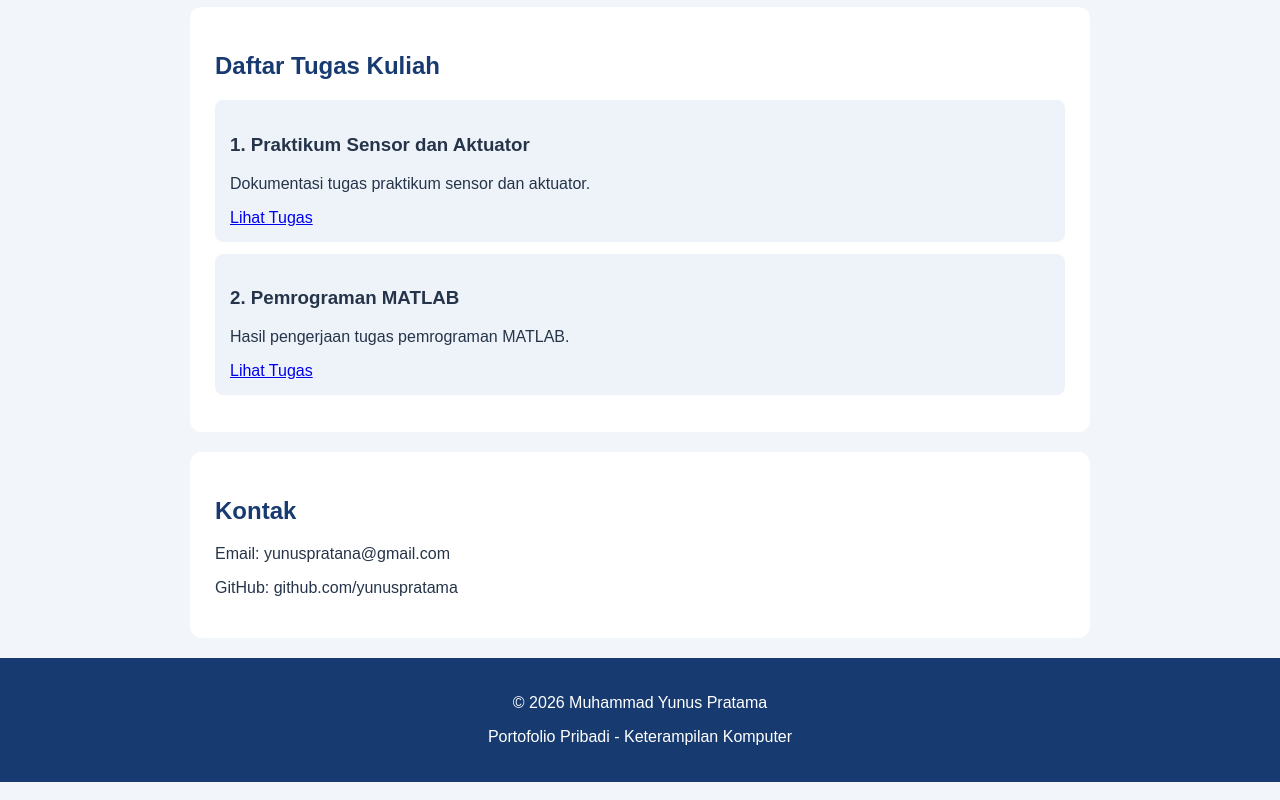
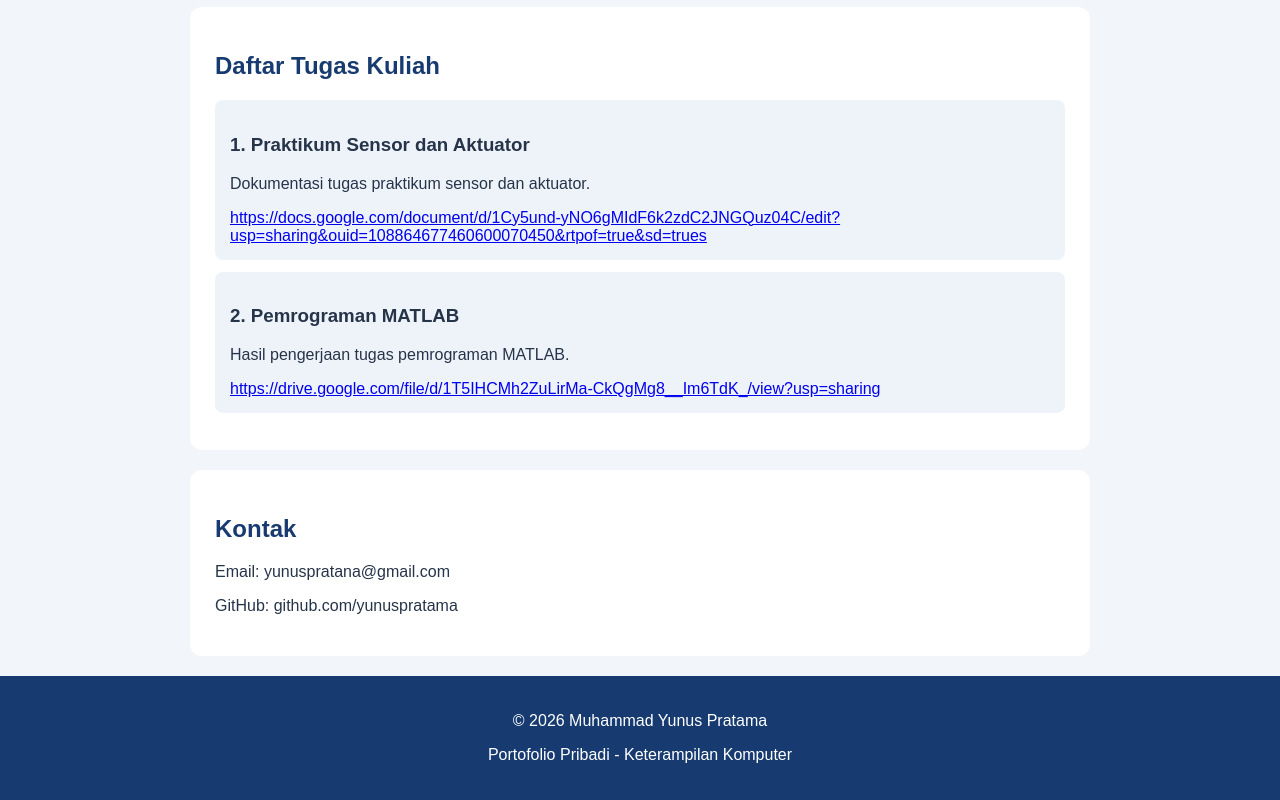
Before and after one commit to yunuspratana-cloud/muhammadyunusp.github.io, a plain HTML site: page index.html in a window 1280 px wide. Shown: the part 956-1756 px from the top of the page. Drawn offline with Linux system fonts and the light colour scheme.

Commit message:
Update index.html

```diff
--- a/index.html
+++ b/index.html
@@ -113,13 +113,13 @@
     <div class="project">
         <h3>1. Praktikum Sensor dan Aktuator</h3>
         <p>Dokumentasi tugas praktikum sensor dan aktuator.</p>
-        <a href="#">Lihat Tugas</a>
+        <a href="#">https://docs.google.com/document/d/1Cy5und-yNO6gMIdF6k2zdC2JNGQuz04C/edit?usp=sharing&ouid=108864677460600070450&rtpof=true&sd=trues</a>
     </div>
 
     <div class="project">
         <h3>2. Pemrograman MATLAB</h3>
         <p>Hasil pengerjaan tugas pemrograman MATLAB.</p>
-        <a href="#">Lihat Tugas</a>
+        <a href="#">https://drive.google.com/file/d/1T5IHCMh2ZuLirMa-CkQgMg8__Im6TdK_/view?usp=sharing</a>
     </div>
 
 </section>
```
